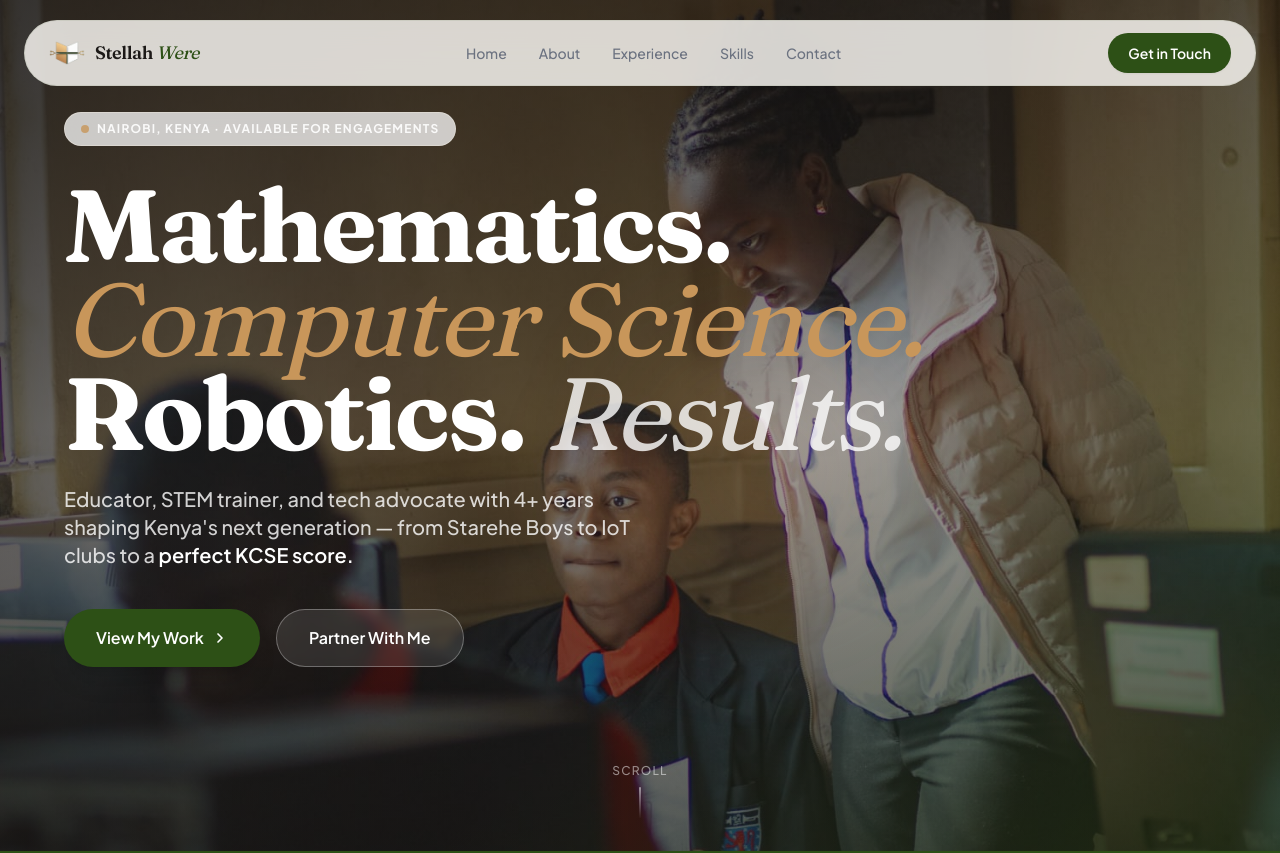
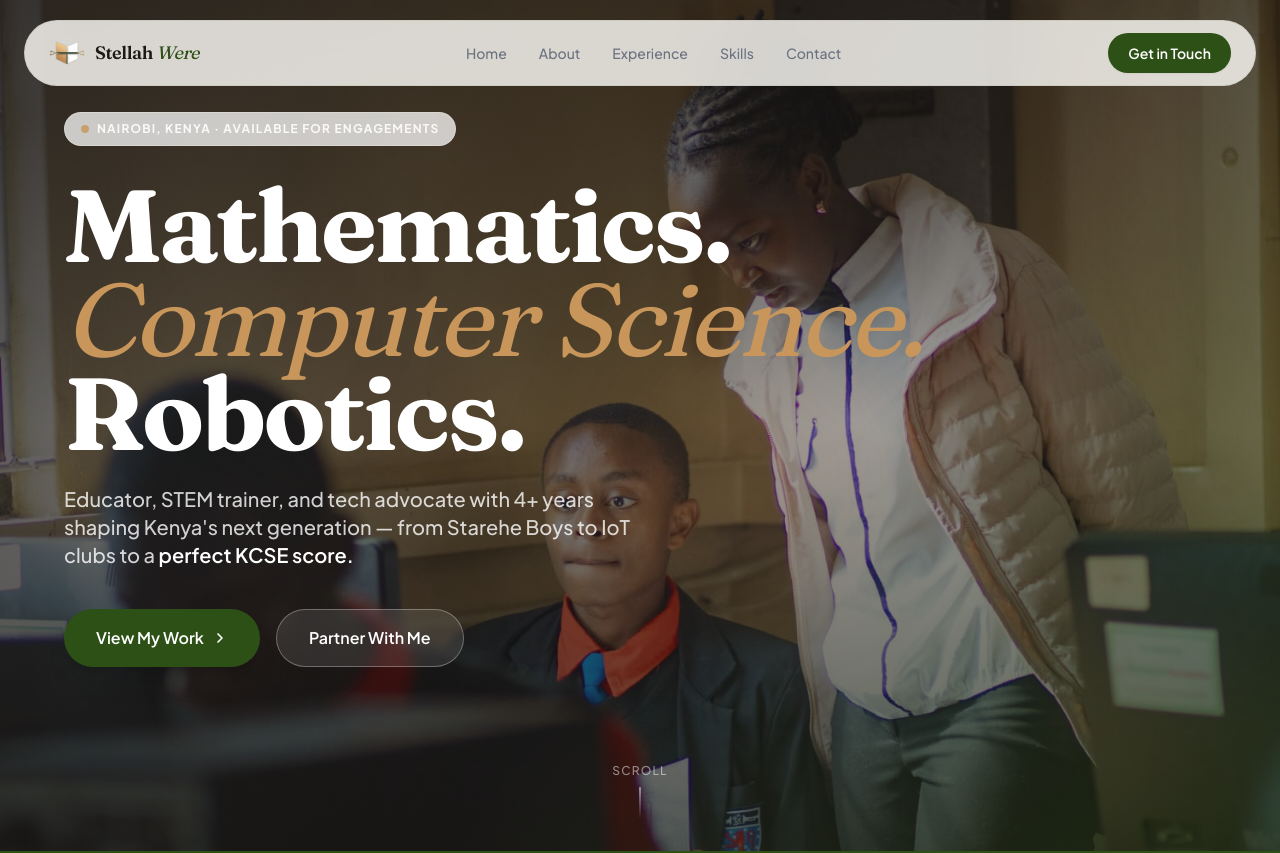
Before and after one commit to eli-were/stellahportfolio, a Next.js app: page / in a window 1280 px wide. Shown: the top 853 px of the page. Built offline with nearby package versions, Linux system fonts and the light colour scheme.

Commit message:
customized the about page

```diff
--- a/src/app/components/HeroSection.tsx
+++ b/src/app/components/HeroSection.tsx
@@ -72,8 +72,7 @@ export default function HeroSection() {
           Mathematics.{' '}
           <span className="italic font-normal" style={{ color: 'var(--accent)' }}>Computer Science.</span>
           <br />
-          Robotics.{' '}
-          <span className="italic font-normal text-white/80">Results.</span>
+          Robotics.
         </h1>
 
         {/* Subheadline */}
```
Also changed, not shown: src/app/about/components/AboutValues.tsx (line endings or trailing spaces), src/app/about/page.tsx (line endings or trailing spaces), src/app/page.tsx (line endings or trailing spaces).
